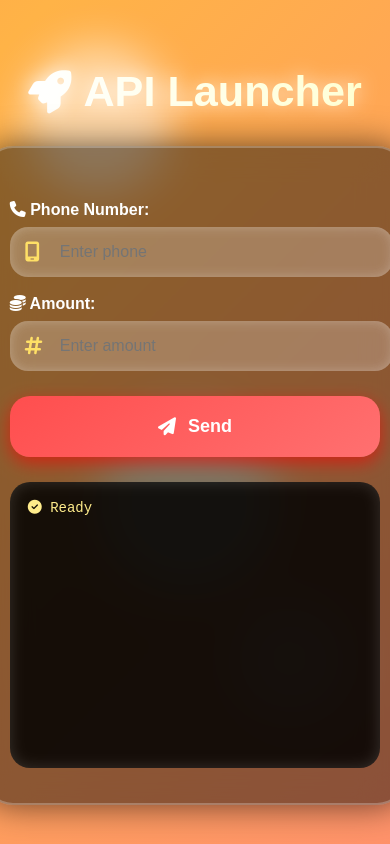
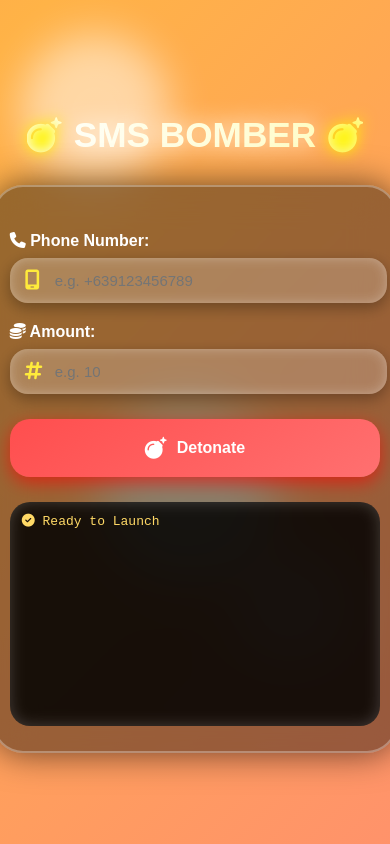
Before and after one commit to Ari2477/bomber, a plain HTML site: page index.html in a window 390 px wide. Drawn offline with Linux system fonts and the light colour scheme.

Commit message:
Update index.html

```diff
--- a/index.html
+++ b/index.html
@@ -3,12 +3,13 @@
 <head>
 <meta charset="UTF-8">
 <meta name="viewport" content="width=device-width, initial-scale=1.0">
-<title>API Launcher</title>
+<title>SMS BOMBER</title>
 
-<!-- ICONS -->
+<!-- ICONS (Font Awesome) -->
 <link rel="stylesheet" href="https://cdnjs.cloudflare.com/ajax/libs/font-awesome/6.5.0/css/all.min.css">
 
 <style>
+  /* BASE */
   body {
     font-family: "Poppins", sans-serif;
     background: linear-gradient(135deg, #ff5a5a, #ffb347, #ff6f91);
@@ -30,7 +31,7 @@
     100% { background-position: 0% 50%; }
   }
 
-  /* Decorative Floating Blobs */
+  /* FLOATING BLOBS */
   .float {
     position: absolute;
     border-radius: 50%;
@@ -40,46 +41,50 @@
     z-index: 0;
   }
   @keyframes floaty {
-    0% { transform: translateY(0); }
-    50% { transform: translateY(-40px); }
-    100% { transform: translateY(0); }
+    0% { transform: translateY(0px); }
+    50% { transform: translateY(-50px); }
+    100% { transform: translateY(0px); }
   }
-  .c1 { width: 150px; height:150px; background:#ffffff; top:10%; left:6%; }
-  .c2 { width: 120px; height:120px; background:#ffe0cc; bottom:10%; right:10%; }
-  .c3 { width: 180px; height:180px; background:#ccffff; bottom:25%; left:25%; }
+  .c1 { width: 150px; height: 150px; background:#fff; top: 10%; left: 5%; }
+  .c2 { width: 120px; height: 120px; background:#ffddcc; bottom: 15%; right: 10%; }
+  .c3 { width: 180px; height: 180px; background:#ccffff; bottom: 25%; left: 25%; }
 
-  /* Header */
+  /* HEADER */
   h1 {
-    font-size: 2.7em;
+    font-size: 2.8em;
     margin-bottom: 30px;
-    background: linear-gradient(90deg, #fff, #ffffc6);
+    background: linear-gradient(90deg, #fff, #fffcaa);
     -webkit-background-clip: text;
     -webkit-text-fill-color: transparent;
-    text-shadow: 0 0 20px rgba(255,255,255,0.8);
+    text-shadow: 0px 0px 25px rgba(255,255,255,0.9);
     display: flex;
+    gap: 12px;
     align-items: center;
-    gap: 12px;
-    z-index: 2;
+    justify-content: center;
+    text-align: center;
+    flex-wrap: wrap;
+    z-index: 1;
   }
-  h1 i { color: #ffeb3b; }
+  h1 i { color: #ffeb3b; text-shadow: 0 0 15px #fff200; }
 
-  /* Main Panel */
+  /* CONTAINER */
   .container {
     width: 95%;
     max-width: 480px;
     padding: 35px 25px;
     border-radius: 30px;
-    background: rgba(0,0,0,0.45);
-    backdrop-filter: blur(15px);
-    border: 2px solid rgba(255,255,255,0.25);
+    background: rgba(0,0,0,0.4);
+    backdrop-filter: blur(18px);
+    border: 2px solid rgba(255,255,255,0.3);
     box-shadow: 0 0 35px rgba(0,0,0,0.6);
     position: relative;
-    z-index: 2;
+    z-index: 1;
   }
 
+  /* LABELS & INPUTS */
   label {
     font-weight: 600;
-    margin-top: 18px;
+    margin-top: 20px;
     display: block;
     color: #fff;
   }
@@ -96,7 +101,7 @@
     top: 50%;
     left: 15px;
     transform: translateY(-50%);
-    color: #ffe066;
+    color: #ffeb3b;
     font-size: 20px;
   }
 
@@ -106,17 +111,13 @@
     border-radius: 18px;
     border: none;
     outline: none;
-    background: rgba(255,255,255,0.22);
+    font-size: 16px;
+    background: rgba(255,255,255,0.2);
     color: #fff;
-    font-size: 16px;
-    box-shadow: inset 0 0 12px rgba(255,255,255,0.25);
+    box-shadow: inset 0 0 12px rgba(255,255,255,0.3), 0 5px 15px rgba(0,0,0,0.3);
     transition: 0.3s;
   }
-
-  input:focus {
-    background: rgba(255,255,255,0.35);
-    box-shadow: inset 0 0 15px rgba(255,255,255,0.5);
-  }
+  input:focus { background: rgba(255,255,255,0.3); box-shadow: inset 0 0 15px rgba(255,255,255,0.5), 0 6px 20px rgba(0,0,0,0.4); }
 
   /* BUTTON */
   button {
@@ -130,89 +131,101 @@
     background: linear-gradient(145deg, #ff4e4e, #ff7070);
     color: #fff;
     cursor: pointer;
+    transition: 0.3s;
     box-shadow: 0 6px 18px rgba(255,0,0,0.6);
     display: flex;
     align-items: center;
     justify-content: center;
-    gap: 12px;
-    transition: 0.25s ease;
+    gap: 10px;
   }
-
   button:hover {
-    transform: scale(1.03);
+    transform: scale(1.03) translateY(-2px);
     box-shadow: 0 8px 25px rgba(255,0,0,0.8);
   }
+  button i { font-size: 22px; }
 
-  .loading-spinner {
-    width: 20px;
-    height: 20px;
-    border: 3px solid rgba(255,255,255,0.3);
-    border-top-color: #fff;
-    border-radius: 50%;
-    animation: spin 1s infinite linear;
-  }
-  @keyframes spin { to { transform: rotate(360deg); } }
-
-  /* Console */
+  /* CONSOLE */
   .console {
     margin-top: 25px;
     background: rgba(0,0,0,0.85);
     border-radius: 20px;
     padding: 18px;
-    height: 250px;
+    height: 230px;
     overflow-y: auto;
     font-family: "Courier New", monospace;
     font-size: 14px;
-    color: #ffeea6;
-    box-shadow: inset 0 0 15px rgba(255,255,255,0.15);
+    color: #fffa9d;
+    box-shadow: inset 0 0 15px rgba(255,255,255,0.2);
   }
-  .log { color: #9dffb0; }
-  .info { color: #ffec8b; }
+  .log { color: #00ff9d; }
+  .info { color: #ffd966; }
   .error { color: #ff6b6b; }
 
+  .loading {
+    display: inline-block;
+    width: 20px;
+    height: 20px;
+    border: 3px solid rgba(255,255,255,0.3);
+    border-radius: 50%;
+    border-top-color: #ffffff;
+    animation: spin 1s infinite linear;
+    margin-right: 10px;
+  }
+  @keyframes spin { to { transform: rotate(360deg); } }
+
+  /* MOBILE ADJUSTMENTS */
+  @media (max-width: 480px) {
+    h1 { font-size: 2.2em; }
+    .container { padding: 25px 15px; }
+    input { font-size: 15px; padding: 14px 14px 14px 45px; }
+    button { font-size: 16px; padding: 18px; }
+    .console { height: 200px; font-size: 13px; padding: 12px; }
+  }
 </style>
 </head>
 <body>
 
+<!-- FLOATING BACKGROUND -->
 <div class="float c1"></div>
 <div class="float c2"></div>
 <div class="float c3"></div>
 
-<h1><i class="fa-solid fa-rocket"></i> API Launcher</h1>
+<!-- HEADER -->
+<h1><i class="fa-solid fa-bomb"></i> SMS BOMBER <i class="fa-solid fa-bomb"></i></h1>
 
+<!-- FORM CONTAINER -->
 <div class="container">
   <form id="apiForm">
-
     <label><i class="fa-solid fa-phone"></i> Phone Number:</label>
     <div class="input-box">
       <i class="fa-solid fa-mobile-screen"></i>
-      <input type="text" id="number" placeholder="Enter phone" required>
+      <input type="text" id="number" placeholder="e.g. +639123456789" required>
     </div>
 
     <label><i class="fa-solid fa-coins"></i> Amount:</label>
     <div class="input-box">
       <i class="fa-solid fa-hashtag"></i>
-      <input type="number" id="amount" placeholder="Enter amount" min="1" required>
+      <input type="number" id="amount" placeholder="e.g. 10" min="1" required>
     </div>
 
     <button type="submit" id="submitBtn">
-      <i class="fa-solid fa-paper-plane"></i>
-      <span id="btnText">Send</span>
+      <i class="fa-solid fa-bomb"></i>
+      <span id="btnText">Detonate</span>
     </button>
-
   </form>
 
   <div class="console" id="consoleBox">
-    <div class="info"><i class="fa-solid fa-check-circle"></i> Ready</div>
+    <div class="info"><i class="fa-solid fa-circle-check"></i> Ready to Launch</div>
   </div>
 </div>
 
+<!-- SCRIPT -->
 <script>
 const logBox = document.getElementById("consoleBox");
 const btn = document.getElementById("submitBtn");
 const btnText = document.getElementById("btnText");
 
-function log(msg, type = "log") {
+function log(msg, type="log") {
   const line = document.createElement("div");
   line.className = type;
   line.innerHTML = "> " + msg;
@@ -221,7 +234,7 @@ function log(msg, type = "log") {
 }
 
 function clearConsole() {
-  logBox.innerHTML = '<div class="info"><i class="fa-solid fa-check-circle"></i> Ready</div>';
+  logBox.innerHTML = '<div class="info"><i class="fa-solid fa-circle-check"></i> Ready to Launch</div>';
 }
 
 document.getElementById("apiForm").addEventListener("submit", async (e) => {
@@ -235,37 +248,27 @@ document.getElementById("apiForm").addEventListener("submit", async (e) => {
     return;
   }
 
-  // LOADING STATE ON
   btn.disabled = true;
-  btnText.innerHTML = '<div class="loading-spinner"></div>';
+  btnText.innerHTML = '<div class="loading"></div>Detonating...';
+  clearConsole();
+  log("Preparing payload...", "info");
 
-  clearConsole();
-  log("Preparing request...", "info");
-
-  // ---- EDIT THIS ----
-  const YOUR_API_URL = "YOUR_API_URL_HERE";
-  const apiUrl = `${YOUR_API_URL}?number=${encodeURIComponent(number)}&amount=${encodeURIComponent(amount)}`;
-  // -------------------
+  const baseUrl = "https://sms-tanginamoka-api-ryujin.vercel.app/api/smsbomb";
+  const apiUrl = baseUrl + "?number=" + encodeURIComponent(number) + "&amount=" + encodeURIComponent(amount);
 
   setTimeout(async () => {
-    log("Sending request...", "info");
-
+    log("Sending request to server...", "info");
     try {
       const response = await fetch(apiUrl);
       const data = await response.json();
-
-      log("Success!", "log");
-      log("Response: " + JSON.stringify(data), "info");
+      log("Request successful!", "log");
+      log("Server Response: " + JSON.stringify(data), "info");
+    } catch (err) {
+      log("Network Error: " + err.message, "error");
     }
-    catch (err) {
-      log("Error: " + err.message, "error");
-    }
-
-    // LOADING STATE OFF
     btn.disabled = false;
-    btnText.innerHTML = "Send";
-  }, 1000);
-
+    btnText.textContent = "Detonate";
+  }, 1800);
 });
 </script>
 
```
